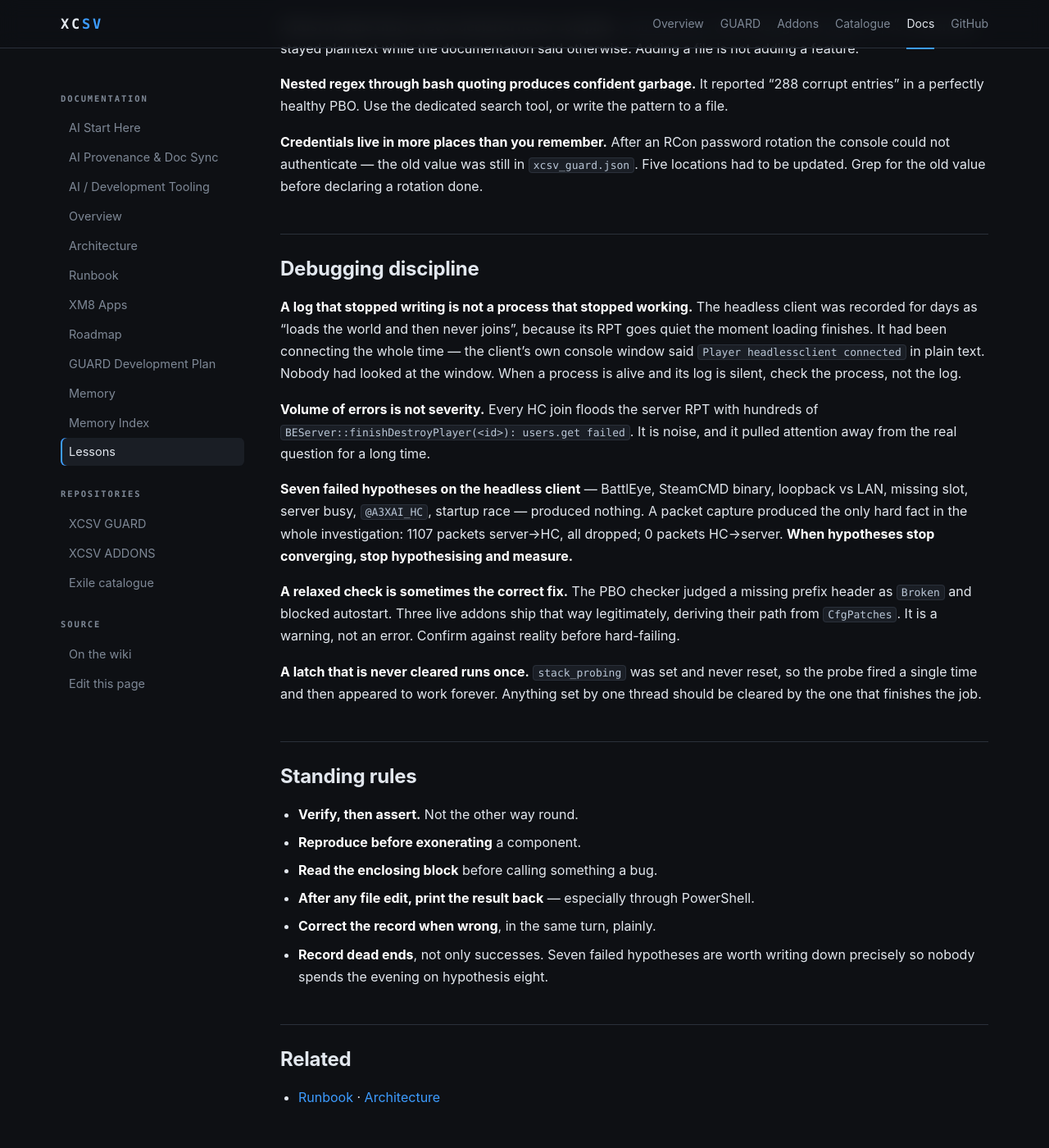
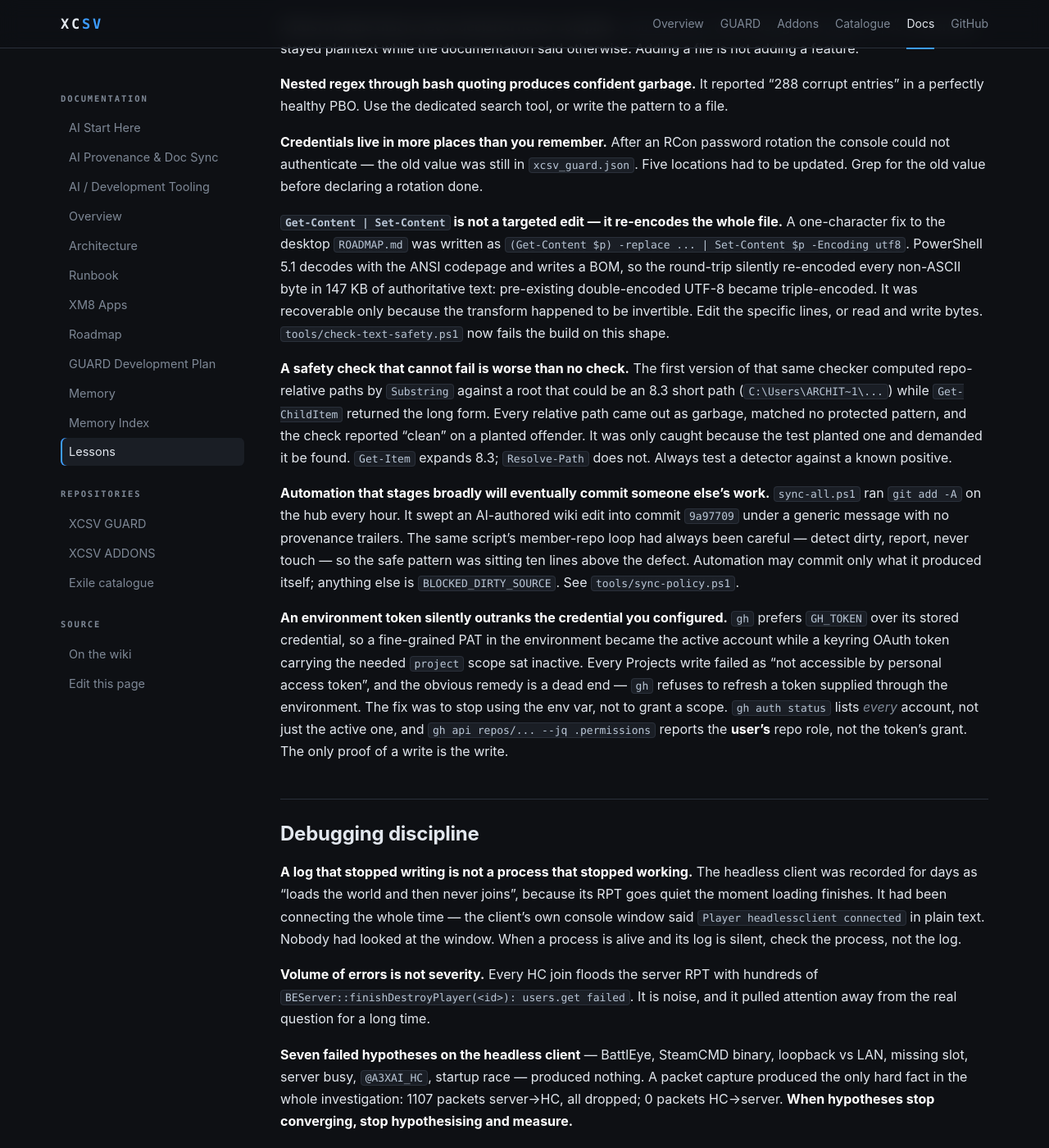
Before and after one commit to x-cessive/XCSV, a Jekyll site: the page built from docs/wiki/Lessons.md, in a window 1280 px wide and 1400 px high, scrolled down 1184 px. Shown: the whole window at 82% size. Built offline with Jekyll 4.4.1, drawn with Linux system fonts in a browser that asks for light colours.

Commit message:
fix(sync): stop the hourly automation absorbing human and AI work
sync-all.ps1 staged the hub with git add -A, so anything left uncommitted was
swept into the next hourly commit under a generic message with no provenance
trailers - which is how 9a97709 absorbed an AI-authored wiki edit.

Automation now commits only what it produced: the submodule gitlinks it moves
and the docs/wiki pages build-docs.ps1 writes. A dirty tracked file it does not
own yields BLOCKED_DIRTY_SOURCE - nothing committed, nothing pushed, wiki mirror
skipped, paths reported. Staged paths are re-verified against the policy before
commit, and automation commits carry automation trailers with the contract
version read from the canonical contract.

Also adds check-text-safety.ps1, which fails the build on same-file
Get-Content/Set-Content round-trips over protected paths, and a GH_TOKEN
credential-shadowing diagnostic in ai-reconcile.ps1 that never touches a token
value. 30 regression tests cover the six required sync scenarios, the ownership
boundary, provenance, and the detector itself.

XCSV-Agent: claude-code
XCSV-Agent-Role: primary
XCSV-Work-ID: XCSV-AI-002
XCSV-Contract: 1.0.0
XCSV-AI-Model: claude-opus-5

```diff
--- a/docs/wiki/Lessons.md
+++ b/docs/wiki/Lessons.md
@@ -68,6 +68,43 @@ rotation the console could not authenticate — the old value was still in
 `xcsv_guard.json`. Five locations had to be updated. Grep for the old value
 before declaring a rotation done.
 
+**`Get-Content | Set-Content` is not a targeted edit — it re-encodes the whole
+file.** A one-character fix to the desktop `ROADMAP.md` was written as
+`(Get-Content $p) -replace ... | Set-Content $p -Encoding utf8`. PowerShell 5.1
+decodes with the ANSI codepage and writes a BOM, so the round-trip silently
+re-encoded every non-ASCII byte in 147 KB of authoritative text: pre-existing
+double-encoded UTF-8 became triple-encoded. It was recoverable only because the
+transform happened to be invertible. Edit the specific lines, or read and write
+bytes. `tools/check-text-safety.ps1` now fails the build on this shape.
+
+**A safety check that cannot fail is worse than no check.** The first version of
+that same checker computed repo-relative paths by `Substring` against a root
+that could be an 8.3 short path (`C:\Users\ARCHIT~1\...`) while `Get-ChildItem`
+returned the long form. Every relative path came out as garbage, matched no
+protected pattern, and the check reported "clean" on a planted offender. It was
+only caught because the test planted one and demanded it be found. `Get-Item`
+expands 8.3; `Resolve-Path` does not. Always test a detector against a known
+positive.
+
+**Automation that stages broadly will eventually commit someone else's work.**
+`sync-all.ps1` ran `git add -A` on the hub every hour. It swept an AI-authored
+wiki edit into commit `9a97709` under a generic message with no provenance
+trailers. The same script's member-repo loop had always been careful — detect
+dirty, report, never touch — so the safe pattern was sitting ten lines above the
+defect. Automation may commit only what it produced itself; anything else is
+`BLOCKED_DIRTY_SOURCE`. See `tools/sync-policy.ps1`.
+
+**An environment token silently outranks the credential you configured.** `gh`
+prefers `GH_TOKEN` over its stored credential, so a fine-grained PAT in the
+environment became the active account while a keyring OAuth token carrying the
+needed `project` scope sat inactive. Every Projects write failed as "not
+accessible by personal access token", and the obvious remedy is a dead end —
+`gh` refuses to refresh a token supplied through the environment. The fix was to
+stop using the env var, not to grant a scope. `gh auth status` lists *every*
+account, not just the active one, and `gh api repos/... --jq .permissions`
+reports the **user's** repo role, not the token's grant. The only proof of a
+write is the write.
+
 ## Debugging discipline
 
 **A log that stopped writing is not a process that stopped working.** The
```
Also changed, not shown: wiki/Lessons.md (+37 -0 lines), .github/workflows/ai-contract-drift.yml, 5 other files.
